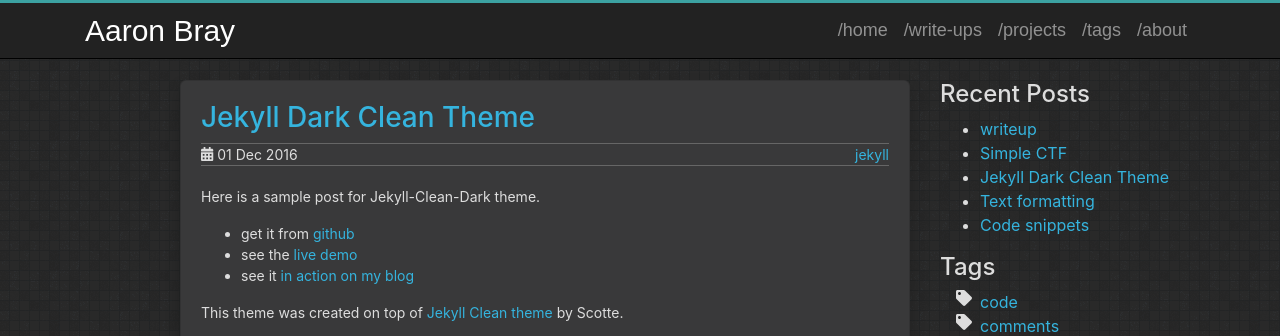
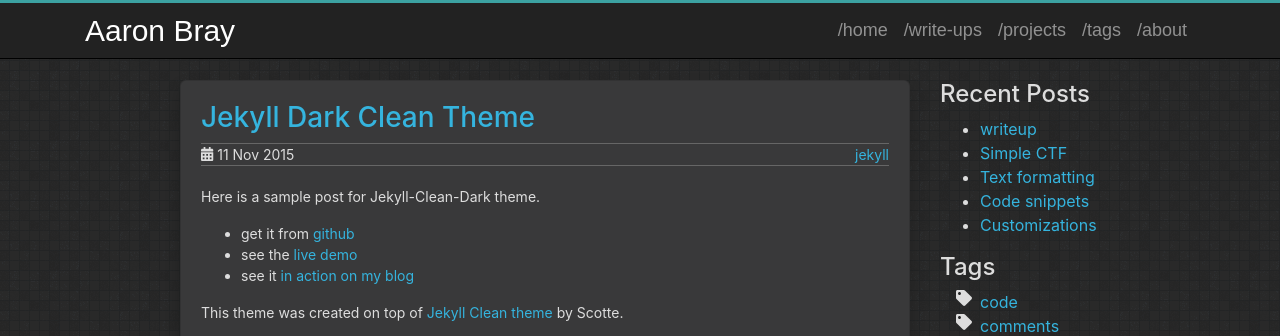
Before and after one commit to AaronBray/AaronBray.github.io, a Jekyll site: the page built from _posts/2015-11-11-jekyll-clean-theme.md, in a window 1280 px wide and 900 px high. Shown: the top 336 px of the window. Built offline with Jekyll 4.4.1, drawn with Linux system fonts in a browser that asks for light colours.

Commit message:
Update and rename 2016-12-01-jekyll-clean-theme.md to 2015-11-11-jekyll-clean-theme.md

```diff
--- a/_posts/2016-12-01-jekyll-clean-theme.md
+++ b/_posts/2015-11-11-jekyll-clean-theme.md
@@ -1,7 +1,7 @@
 ---
 layout: post
 title: "Jekyll Dark Clean Theme"
-date: 2016-12-01 16:25:06
+date: 2015-11-11 16:25:06
 tags: jekyll
 description: Here I want to introduce you the dark theme for Jekyll.
 ---
```
